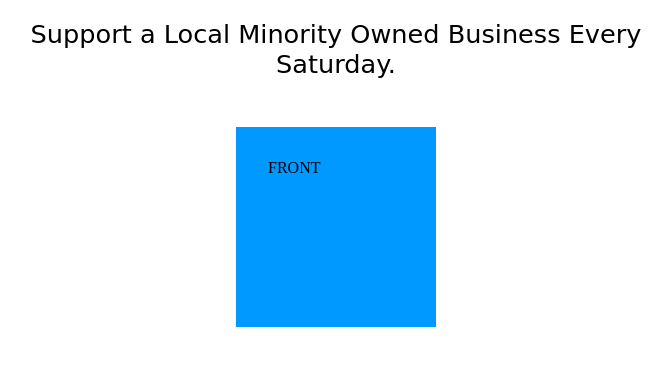
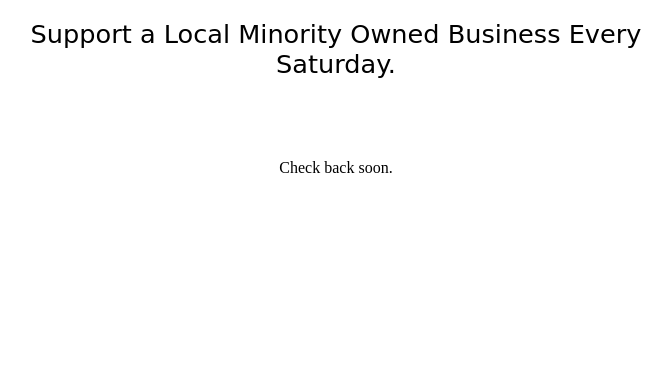
Before and after one commit to miklb/saturdaytogo, a plain HTML site: page index.html in a window 1280 px wide. Shown: the part 375-740 px from the top of the page, without its empty margins (304-976 px from the left). Drawn offline with Linux system fonts and the light colour scheme; a web font is replaced by a local one.

Commit message:
coming soon
Signed-off-by: Michael Bishop <miklb@miklb.com>

```diff
--- a/index.html
+++ b/index.html
@@ -15,16 +15,7 @@
         <p class="description">Support a Local Minority Owned Business Every Saturday.</p>
     </header>
     <main>
-      <div class="flip-card">
-    <div class="flip-card__flipper">
-      <div class="flip-card__front">
-        FRONT
-      </div>
-      <div class="flip-card__back">
-        BACK
-      </div>
-    </div>
-  </div>
+      <p>Check back soon.</p>
     </main>
 </body>
 </html>
```
